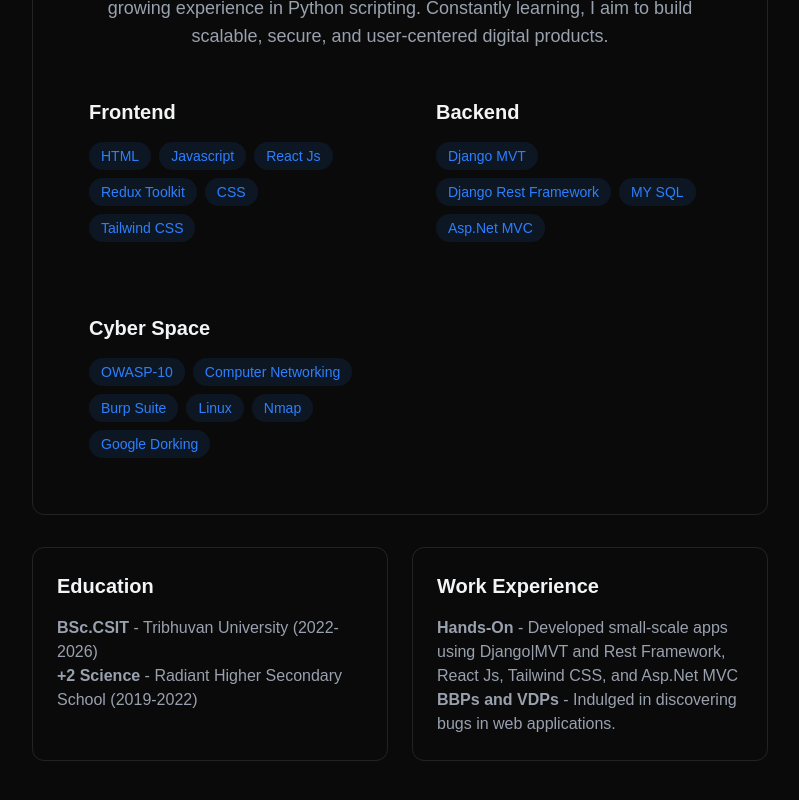
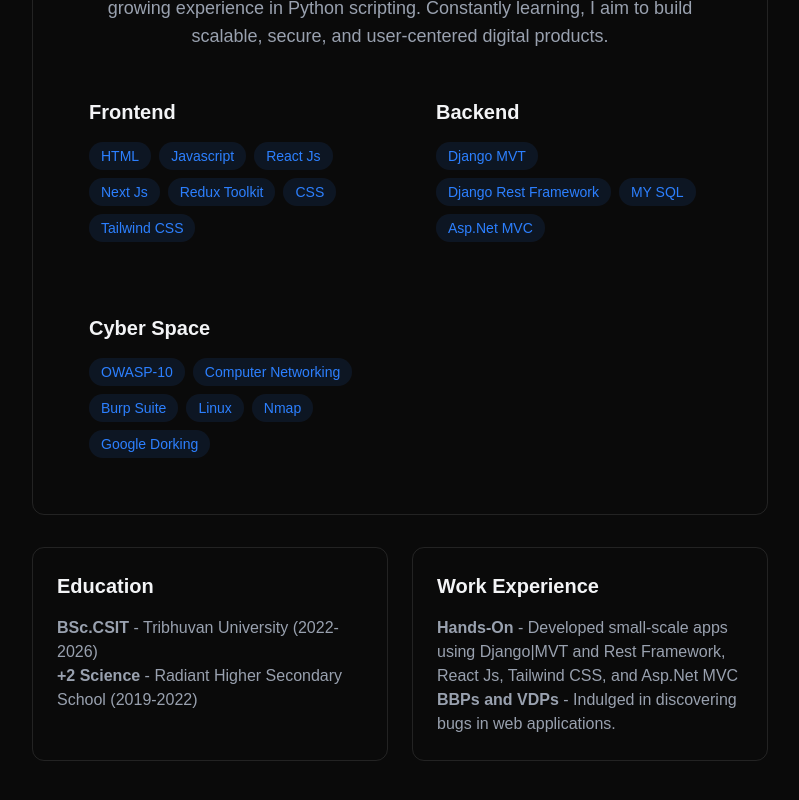
Before and after one commit to aadish81/Portfolio81, a React (Vite) app: page / in a window 1280 px wide. Shown: the part 1200-2000 px from the top of the page, without its empty margins (240-1039 px from the left). Built offline with nearby package versions, Linux system fonts and the light colour scheme.

Commit message:
new skill added

```diff
--- a/src/Components/About.tsx
+++ b/src/Components/About.tsx
@@ -4,6 +4,7 @@
     "HTML",
     "Javascript",
     "React Js",
+    "Next  Js",
     "Redux Toolkit",
     "CSS",
     "Tailwind CSS"
```
